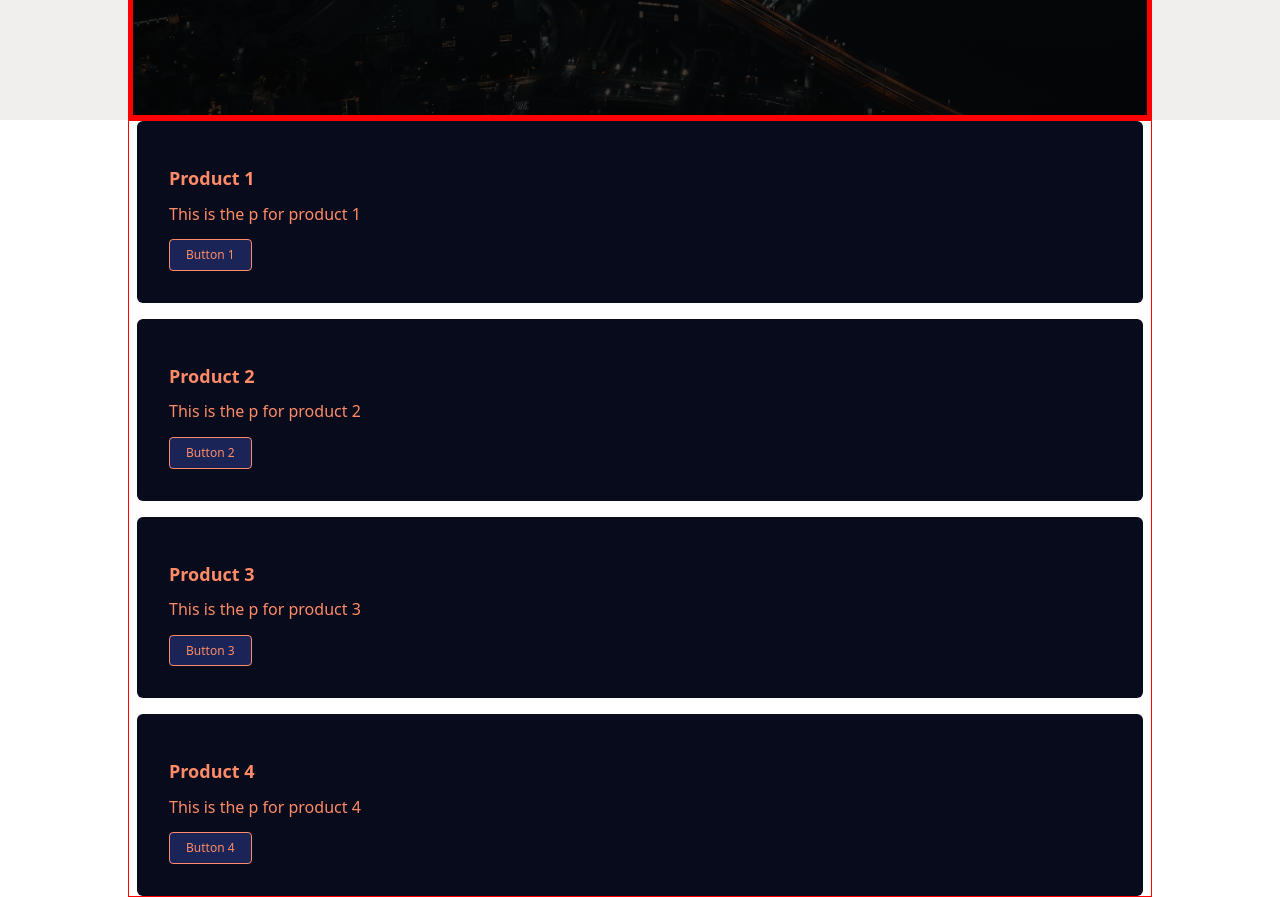
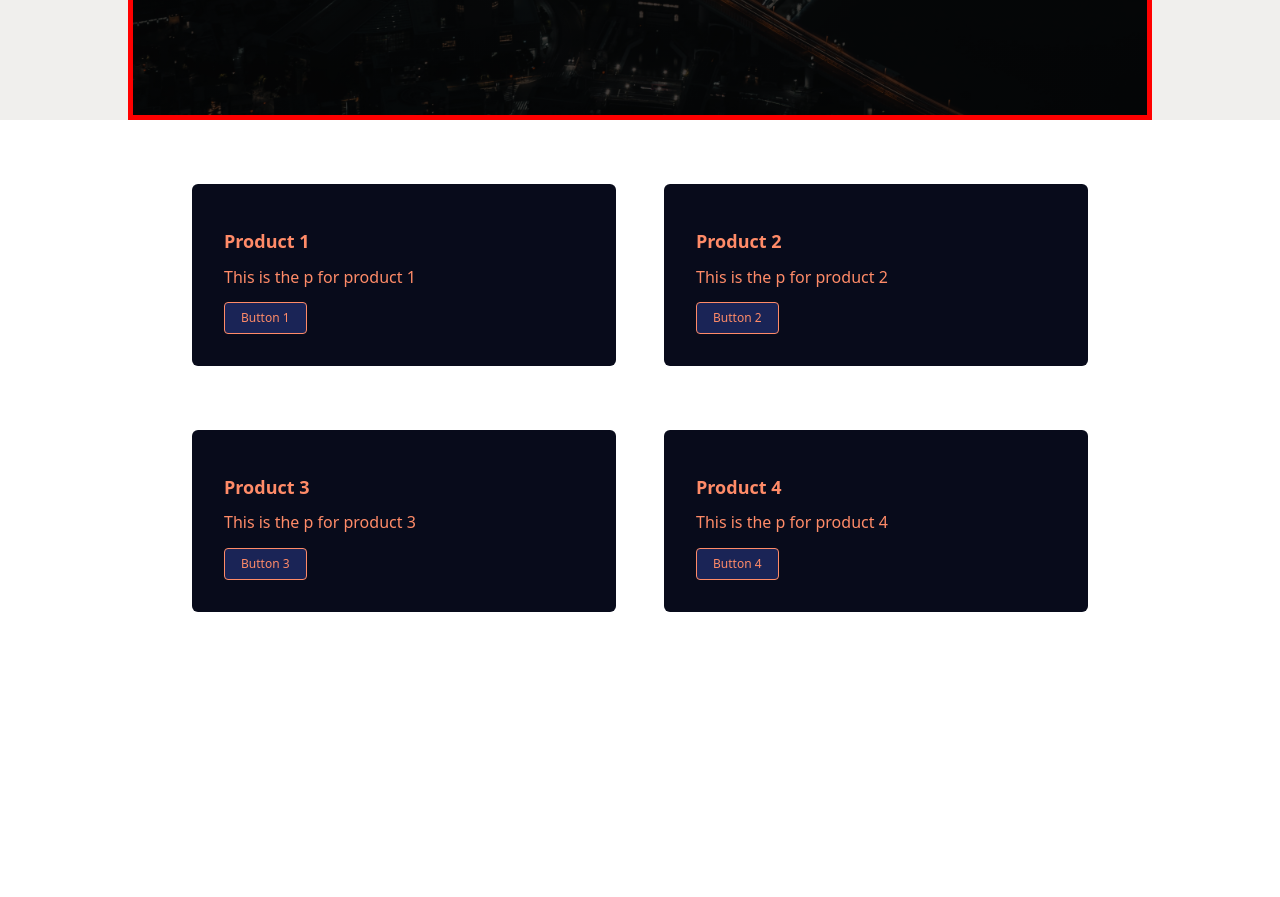
Before and after one commit to gregmjsco/odin-react-shopping, a React (Vite) app in the folder react-shopping-cart/: page / in a window 1280 px wide. Shown: the part 680-1577 px from the top of the page. After the commit the page ends 1292 px from the top, so only its background shows below. Built offline with nearby package versions, Linux system fonts and the light colour scheme.

Commit message:
Make shop grid 2 by 2 and reduce width of shop section

```diff
--- a/react-shopping-cart/src/components/Shop/Shop.css
+++ b/react-shopping-cart/src/components/Shop/Shop.css
@@ -1,7 +1,16 @@
 @import url('../../../src/styles/variables.css');
+
+.shop__container {
+    width: 70%;
+    margin: 0 auto;
+    padding-top: 3rem;
+}
 
 .shop__grid-container {
     display: grid;
+    grid-template-rows: 1fr 1fr;
+    grid-template-columns: 1fr 1fr;
+    gap: 3rem;
 }
 
 .shop__box {
@@ -13,7 +22,7 @@
 }
 
 .shop__box--0margin {
-    margin: 0;
+
 }
 
 .shop__box__title {
@@ -29,3 +38,21 @@
 .shop__box__btn {
     font-size: 0.75rem;
 }
+
+/* 2xl */
+/* @media (max-width: 1536px){} */
+
+/* xl */
+/* @media (max-width: 1280px){} */
+
+/* lg */
+/* @media (max-width: 1024px){} */
+
+/* md */
+/* @media (max-width: 768px){} */
+
+/* sm */
+/* @media (max-width: 648px){} */
+
+/* sm */
+/* @media (max-width: 475px){} */
--- a/react-shopping-cart/src/components/Shop/Shop.jsx
+++ b/react-shopping-cart/src/components/Shop/Shop.jsx
@@ -2,7 +2,7 @@ import './Shop.css'
 
 function Shop(){
     return (
-        <section className="shop container">
+        <section className="shop__container">
             <div className="shop__grid-container">
                 <div className='shop__box shop__box--0margin'>
                     <h2 className='shop__box__title'>Product 1</h2>
```
